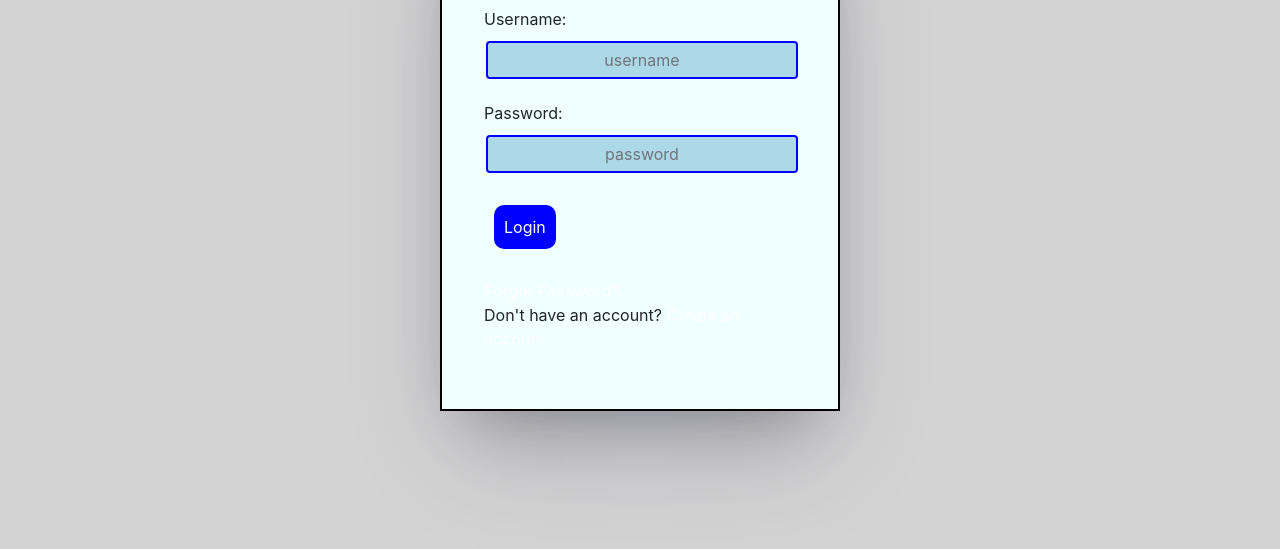
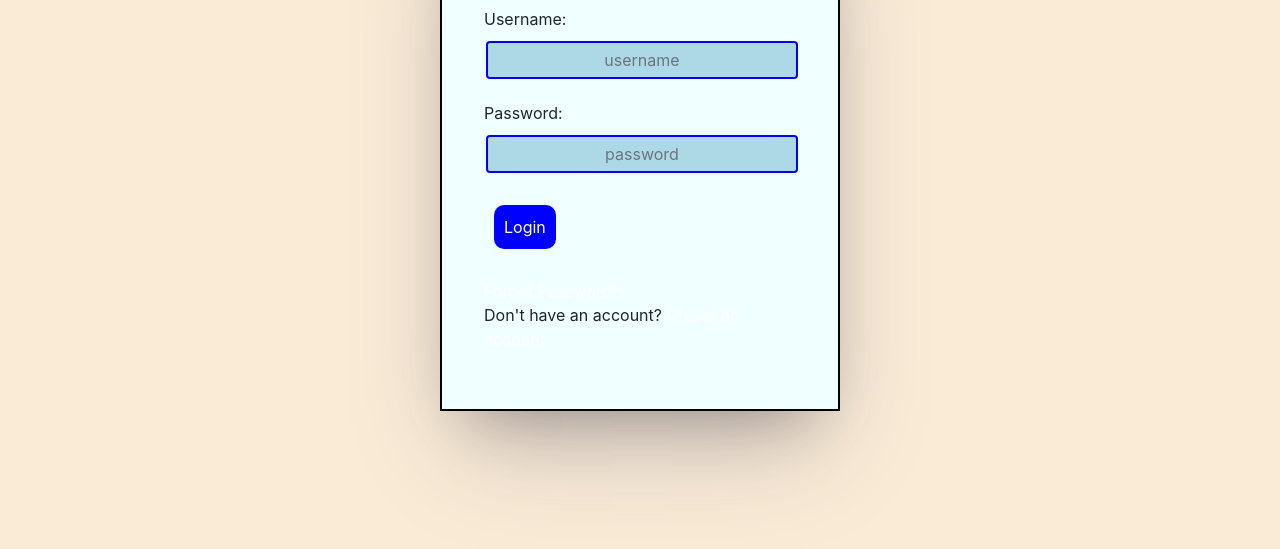
Before and after one commit to Devanshi-Bhatt/Login-page, a plain HTML site: page index.html in a window 1280 px wide. Shown: the part 275-824 px from the top of the page. Drawn offline with nearby package versions, Linux system fonts and the light colour scheme.

Commit message:
background change

```diff
--- a/index.html
+++ b/index.html
@@ -11,10 +11,10 @@
     <link rel="stylesheet" href="style.css">
 </head>
 
-<body>
+<body >
     <a href="forgot.html"></a><br>
     <a href="signup.html"></a>
-    <div class="maindiv">
+    <div class="maindiv" style="background-color: antiquewhite;">
         <div class="cards">
             <div class="title">
                 <h1>Sign in</h1>
```
